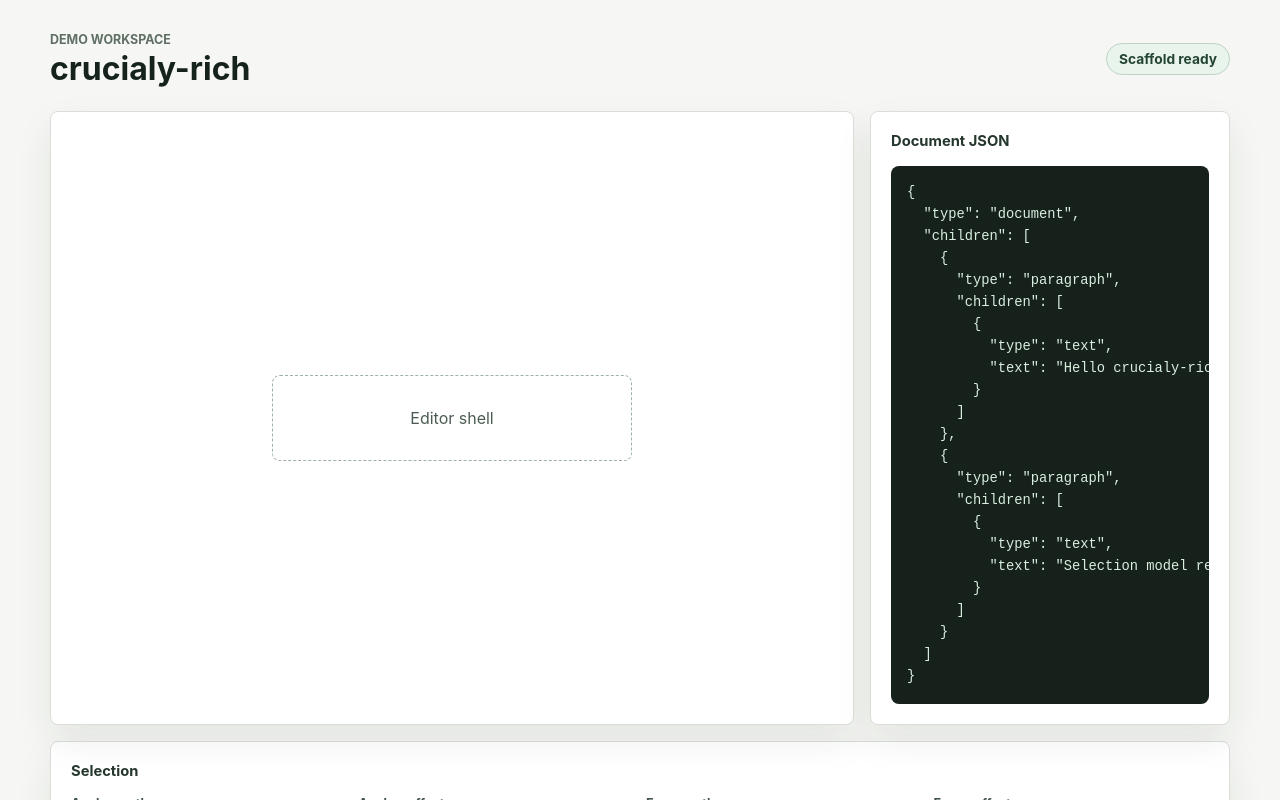
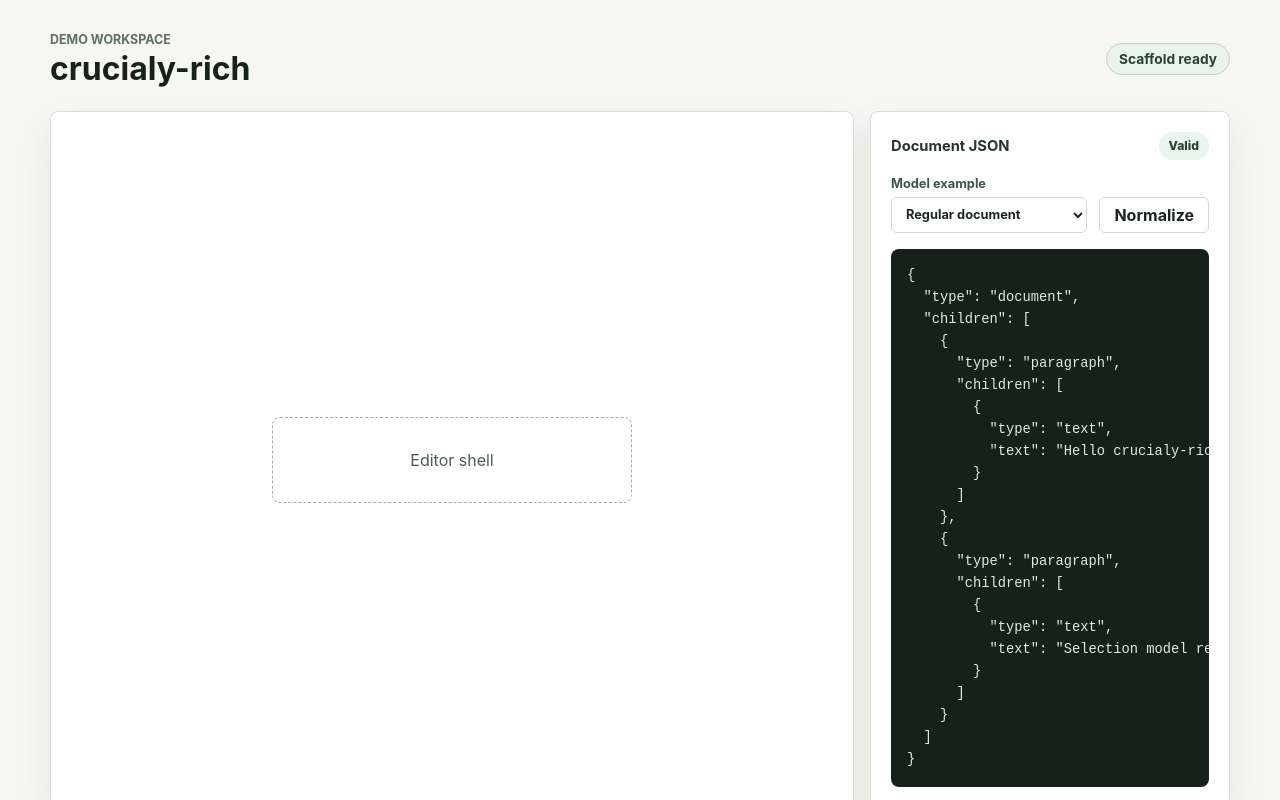
Before and after one commit to QDyanbing/crucialy-rich, a React (Vite) app in the folder apps/demo/: page / in a window 1280 px wide. Shown: the top 800 px of the page. Built offline with nearby package versions, Linux system fonts and the light colour scheme.

Commit message:
feat: add model demo controls

```diff
--- a/apps/demo/src/main.tsx
+++ b/apps/demo/src/main.tsx
@@ -5,21 +5,57 @@ import {
   getNodeAtPath,
   getTextInRange,
   isValidPoint,
+  normalizeDocument,
+  validateDocument,
+  type DocumentNode,
   type Point,
   type RangeSelection,
 } from "@crucialy-rich/core";
 import { RichTextEditor } from "@crucialy-rich/react";
-import { StrictMode, useMemo, useState } from "react";
+import { StrictMode, useMemo, useState, type ChangeEvent } from "react";
 import { createRoot } from "react-dom/client";
 
 import "./styles.css";
 
-const initialDocument = createDocument([
-  createParagraph([createText("Hello crucialy-rich.")]),
-  createParagraph([createText("Selection model ready.")]),
-]);
+type ModelExampleId = "regular" | "empty" | "invalid";
 
-const documentPreview = JSON.stringify(initialDocument, null, 2);
+interface ModelExample {
+  id: ModelExampleId;
+  label: string;
+  value: unknown;
+}
+
+const modelExamples: ModelExample[] = [
+  {
+    id: "regular",
+    label: "Regular document",
+    value: createDocument([
+      createParagraph([createText("Hello crucialy-rich.")]),
+      createParagraph([createText("Selection model ready.")]),
+    ]),
+  },
+  {
+    id: "empty",
+    label: "Empty document",
+    value: { type: "document", children: [] },
+  },
+  {
+    id: "invalid",
+    label: "Invalid document",
+    value: {
+      type: "document",
+      children: [{ type: "text", text: "Loose text" }],
+    },
+  },
+];
+
+function cloneModelValue(value: unknown): unknown {
+  return JSON.parse(JSON.stringify(value)) as unknown;
+}
+
+function getModelExample(id: ModelExampleId): ModelExample {
+  return modelExamples.find((example) => example.id === id) ?? modelExamples[0]!;
+}
 
 function parsePath(value: string): number[] {
   if (value.trim() === "") {
@@ -36,7 +72,11 @@ function createPoint(pathValue: string, offsetValue: string): Point {
   };
 }
 
-function SelectionDebugger() {
+interface SelectionDebuggerProps {
+  document: DocumentNode;
+}
+
+function SelectionDebugger({ document }: SelectionDebuggerProps) {
   const [anchorPath, setAnchorPath] = useState("0,0");
   const [anchorOffset, setAnchorOffset] = useState("0");
   const [focusPath, setFocusPath] = useState("0,0");
@@ -49,11 +89,11 @@ function SelectionDebugger() {
     }),
     [anchorOffset, anchorPath, focusOffset, focusPath],
   );
-  const anchorValid = isValidPoint(initialDocument, selection.anchor);
-  const focusValid = isValidPoint(initialDocument, selection.focus);
+  const anchorValid = isValidPoint(document, selection.anchor);
+  const focusValid = isValidPoint(document, selection.focus);
   const selectedText =
-    anchorValid && focusValid ? getTextInRange(initialDocument, selection) : "";
-  const anchorNode = getNodeAtPath(initialDocument, selection.anchor.path);
+    anchorValid && focusValid ? getTextInRange(document, selection) : "";
+  const anchorNode = getNodeAtPath(document, selection.anchor.path);
 
   return (
     <section className="selection-debugger" aria-label="Selection debugger">
@@ -130,8 +170,33 @@ if (!rootElement) {
   throw new Error("Missing root element.");
 }
 
-createRoot(rootElement).render(
-  <StrictMode>
+function DemoApp() {
+  const [modelExampleId, setModelExampleId] = useState<ModelExampleId>("regular");
+  const [documentValue, setDocumentValue] = useState(() =>
+    cloneModelValue(getModelExample("regular").value),
+  );
+  const validation = useMemo(() => validateDocument(documentValue), [documentValue]);
+  const normalizedDocument = useMemo(
+    () => normalizeDocument(documentValue),
+    [documentValue],
+  );
+  const documentPreview = useMemo(
+    () => JSON.stringify(documentValue, null, 2),
+    [documentValue],
+  );
+
+  function handleModelExampleChange(event: ChangeEvent<HTMLSelectElement>) {
+    const nextExampleId = event.target.value as ModelExampleId;
+
+    setModelExampleId(nextExampleId);
+    setDocumentValue(cloneModelValue(getModelExample(nextExampleId).value));
+  }
+
+  function handleNormalize() {
+    setDocumentValue(normalizeDocument(documentValue));
+  }
+
+  return (
     <main className="app-shell" aria-labelledby="page-title">
       <header className="top-bar">
         <div>
@@ -147,12 +212,54 @@ createRoot(rootElement).render(
         </div>
 
         <aside className="debug-panel" aria-label="Document debug panel">
-          <h2>Document JSON</h2>
-          <pre>{documentPreview}</pre>
+          <div className="panel-header">
+            <h2>Document JSON</h2>
+            <span
+              aria-label="Model validation status"
+              className="state-pill"
+              data-state={validation.valid ? "valid" : "invalid"}
+            >
+              {validation.valid ? "Valid" : "Invalid"}
+            </span>
+          </div>
+
+          <div className="model-controls" aria-label="Model controls">
+            <label>
+              <span>Model example</span>
+              <select
+                aria-label="Model example"
+                value={modelExampleId}
+                onChange={handleModelExampleChange}
+              >
+                {modelExamples.map((example) => (
+                  <option key={example.id} value={example.id}>
+                    {example.label}
+                  </option>
+                ))}
+              </select>
+            </label>
+            <button type="button" onClick={handleNormalize}>
+              Normalize
+            </button>
+          </div>
+
+          {validation.errors.length > 0 ? (
+            <pre aria-label="Model validation errors" className="validation-errors">
+              {JSON.stringify(validation.errors, null, 2)}
+            </pre>
+          ) : null}
+
+          <pre aria-label="Document JSON">{documentPreview}</pre>
         </aside>
       </section>
 
-      <SelectionDebugger />
+      <SelectionDebugger document={normalizedDocument} />
     </main>
+  );
+}
+
+createRoot(rootElement).render(
+  <StrictMode>
+    <DemoApp />
   </StrictMode>,
 );
--- a/apps/demo/src/styles.css
+++ b/apps/demo/src/styles.css
@@ -25,8 +25,8 @@ body {
 
 button,
 input,
-textarea,
-select {
+select,
+textarea {
   font: inherit;
 }
 
@@ -130,6 +130,45 @@ h3 {
   padding: 20px;
 }
 
+.panel-header {
+  display: flex;
+  align-items: center;
+  justify-content: space-between;
+  gap: 12px;
+}
+
+.model-controls {
+  display: grid;
+  grid-template-columns: minmax(0, 1fr) auto;
+  gap: 12px;
+  align-items: end;
+}
+
+button,
+select {
+  min-height: 36px;
+  border: 1px solid #cfd8d1;
+  border-radius: 6px;
+  background: #ffffff;
+  color: #1c2520;
+}
+
+button {
+  cursor: pointer;
+  font-weight: 700;
+  padding: 0 14px;
+}
+
+button:hover {
+  border-color: #94aa9b;
+  background: #eef2ef;
+}
+
+select {
+  width: 100%;
+  padding: 0 10px;
+}
+
 pre {
   flex: 1;
   min-height: 0;
@@ -141,6 +180,31 @@ pre {
   font-size: 0.86rem;
   line-height: 1.6;
   padding: 16px;
+}
+
+.validation-errors {
+  flex: initial;
+  max-height: 160px;
+}
+
+.state-pill {
+  display: inline-flex;
+  align-items: center;
+  min-height: 28px;
+  border-radius: 999px;
+  font-size: 0.76rem;
+  font-weight: 800;
+  padding: 0 10px;
+}
+
+.state-pill[data-state="valid"] {
+  background: #e9f4ed;
+  color: #254531;
+}
+
+.state-pill[data-state="invalid"] {
+  background: #f9e6df;
+  color: #7c2d18;
 }
 
 .selection-debugger {
```
